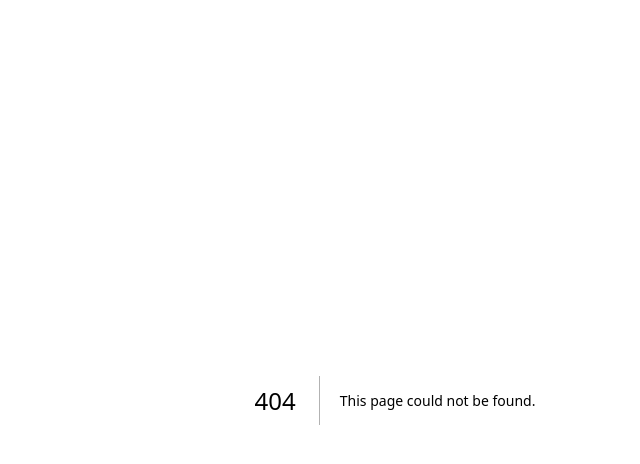
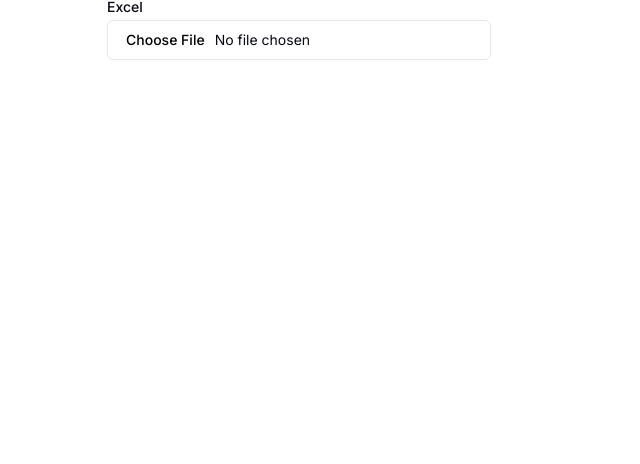
Before and after one commit to aneuberger87/BWV-BOT, a Next.js app in the folder frontend/: page /upload in a window 1280 px wide. Before the commit this address had no page. Shown: the top 464 px of the page, without its empty margins (245-885 px from the left). Built offline with nearby package versions, Linux system fonts and the light colour scheme.

Commit message:
testing stuff

```diff
--- a/frontend/src/app/globals.css
+++ b/frontend/src/app/globals.css
@@ -2,32 +2,75 @@
 @tailwind components;
 @tailwind utilities;
 
-:root {
-  --foreground-rgb: 0, 0, 0;
-  --background-start-rgb: 214, 219, 220;
-  --background-end-rgb: 255, 255, 255;
-}
+@layer base {
+  :root {
+    --background: 0 0% 100%;
+    --foreground: 224 71.4% 4.1%;
 
-@media (prefers-color-scheme: dark) {
-  :root {
-    --foreground-rgb: 255, 255, 255;
-    --background-start-rgb: 0, 0, 0;
-    --background-end-rgb: 0, 0, 0;
+    --card: 0 0% 100%;
+    --card-foreground: 224 71.4% 4.1%;
+
+    --popover: 0 0% 100%;
+    --popover-foreground: 224 71.4% 4.1%;
+
+    --primary: 220.9 39.3% 11%;
+    --primary-foreground: 210 20% 98%;
+
+    --secondary: 220 14.3% 95.9%;
+    --secondary-foreground: 220.9 39.3% 11%;
+
+    --muted: 220 14.3% 95.9%;
+    --muted-foreground: 220 8.9% 46.1%;
+
+    --accent: 220 14.3% 95.9%;
+    --accent-foreground: 220.9 39.3% 11%;
+
+    --destructive: 0 84.2% 60.2%;
+    --destructive-foreground: 210 20% 98%;
+
+    --border: 220 13% 91%;
+    --input: 220 13% 91%;
+    --ring: 224 71.4% 4.1%;
+
+    --radius: 0.5rem;
+  }
+
+  .dark {
+    --background: 224 71.4% 4.1%;
+    --foreground: 210 20% 98%;
+
+    --card: 224 71.4% 4.1%;
+    --card-foreground: 210 20% 98%;
+
+    --popover: 224 71.4% 4.1%;
+    --popover-foreground: 210 20% 98%;
+
+    --primary: 210 20% 98%;
+    --primary-foreground: 220.9 39.3% 11%;
+
+    --secondary: 215 27.9% 16.9%;
+    --secondary-foreground: 210 20% 98%;
+
+    --muted: 215 27.9% 16.9%;
+    --muted-foreground: 217.9 10.6% 64.9%;
+
+    --accent: 215 27.9% 16.9%;
+    --accent-foreground: 210 20% 98%;
+
+    --destructive: 0 62.8% 30.6%;
+    --destructive-foreground: 210 20% 98%;
+
+    --border: 215 27.9% 16.9%;
+    --input: 215 27.9% 16.9%;
+    --ring: 216 12.2% 83.9%;
   }
 }
 
-body {
-  color: rgb(var(--foreground-rgb));
-  background: linear-gradient(
-      to bottom,
-      transparent,
-      rgb(var(--background-end-rgb))
-    )
-    rgb(var(--background-start-rgb));
-}
-
-@layer utilities {
-  .text-balance {
-    text-wrap: balance;
+@layer base {
+  * {
+    @apply border-border;
+  }
+  body {
+    @apply bg-background text-foreground;
   }
 }
--- a/frontend/src/app/layout.tsx
+++ b/frontend/src/app/layout.tsx
@@ -15,8 +15,10 @@
   children: React.ReactNode;
 }>) {
   return (
-    <html lang="en">
-      <body className={inter.className}>{children}</body>
+    <html lang="en" className="h-full w-full">
+      <body className={inter.className + " h-full w-full"}>
+        <main className="max-w-xl m-auto">{children}</main>
+      </body>
     </html>
   );
 }
--- /dev/null
+++ b/frontend/src/app/options/options.example.json.ts
@@ -0,0 +1,29 @@
+export const json = [
+  { id: 1, name: "Zentis" },
+  { id: 2, name: "Babor Kosmetik" },
+  { id: 3, name: "RWTH Aachen" },
+  { id: 4, name: "Aldi" },
+  { id: 5, name: "Bauhaus" },
+  { id: 6, name: "Sparkasse Aachen" },
+  { id: 7, name: "Api Computerhandels GmbH" },
+  { id: 8, name: "Debeka" },
+  { id: 9, name: "Steuerberaterkammer Köln" },
+  { id: 10, name: "Rechtsanwaltsberufe" },
+  { id: 11, name: "Notarberufe" },
+  { id: 12, name: "Spedition Hammer Advanced Logistics" },
+  { id: 13, name: "Inform" },
+  { id: 14, name: "Auto Thüllen" },
+  { id: 15, name: "StädteRegion Aachen" },
+  { id: 16, name: "Finanzamt" },
+  { id: 17, name: "Finanzamt" },
+  { id: 18, name: "Zoll Aachen" },
+  { id: 19, name: "Polizei" },
+  { id: 20, name: "Feuerwehr Aachen" },
+  { id: 21, name: "OGS/ Kita" },
+  { id: 22, name: "FH Aachen - Studienberatung" },
+  { id: 23, name: "RWTH-Studienberatung" },
+  { id: 24, name: "Lehramt Berufskolleg" },
+  { id: 25, name: "Soziale Arbeit" },
+  { id: 26, name: "BWL, Wirtschaftsrecht und Global Business and Economics" },
+  { id: 27, name: "EVA" },
+];
--- /dev/null
+++ b/frontend/src/app/options/page.tsx
@@ -0,0 +1,21 @@
+import { json } from "./options.example.json";
+
+export default function Home() {
+  const options = json;
+
+  return (
+    <main className="flex min-h-screen flex-col items-center justify-between p-24">
+      <div className="z-10 max-w-5xl w-full items-center justify-between font-mono text-sm lg:flex">
+        Nils Angelika Jonas
+      </div>
+      {options.map((option) => (
+        <div
+          key={option.id}
+          className="flex flex-col items-center justify-center"
+        >
+          <div className="text-2xl">{option.name}</div>
+        </div>
+      ))}
+    </main>
+  );
+}
--- a/frontend/src/app/page.tsx
+++ b/frontend/src/app/page.tsx
@@ -1,4 +1,5 @@
 import Image from "next/image";
+import fs from "fs";
 
 export default function Home() {
   return (
--- /dev/null
+++ b/frontend/src/app/upload/page.tsx
@@ -0,0 +1,13 @@
+import { Input } from "@/components/ui/input";
+import { Label } from "@/components/ui/label";
+
+const UploadPaged = () => {
+  return (
+    <div className="grid w-full max-w-sm items-center gap-1.5">
+      <Label htmlFor="excel">Excel</Label>
+      <Input id="excel" type="file" />
+    </div>
+  );
+};
+
+export default UploadPaged;
--- /dev/null
+++ b/frontend/src/components/ui/input.tsx
@@ -0,0 +1,25 @@
+import * as React from "react"
+
+import { cn } from "@/lib/utils"
+
+export interface InputProps
+  extends React.InputHTMLAttributes<HTMLInputElement> {}
+
+const Input = React.forwardRef<HTMLInputElement, InputProps>(
+  ({ className, type, ...props }, ref) => {
+    return (
+      <input
+        type={type}
+        className={cn(
+          "flex h-10 w-full rounded-md border border-input bg-background px-3 py-2 text-sm ring-offset-background file:border-0 file:bg-transparent file:text-sm file:font-medium placeholder:text-muted-foreground focus-visible:outline-none focus-visible:ring-2 focus-visible:ring-ring focus-visible:ring-offset-2 disabled:cursor-not-allowed disabled:opacity-50",
+          className
+        )}
+        ref={ref}
+        {...props}
+      />
+    )
+  }
+)
+Input.displayName = "Input"
+
+export { Input }
--- /dev/null
+++ b/frontend/src/components/ui/label.tsx
@@ -0,0 +1,26 @@
+"use client"
+
+import * as React from "react"
+import * as LabelPrimitive from "@radix-ui/react-label"
+import { cva, type VariantProps } from "class-variance-authority"
+
+import { cn } from "@/lib/utils"
+
+const labelVariants = cva(
+  "text-sm font-medium leading-none peer-disabled:cursor-not-allowed peer-disabled:opacity-70"
+)
+
+const Label = React.forwardRef<
+  React.ElementRef<typeof LabelPrimitive.Root>,
+  React.ComponentPropsWithoutRef<typeof LabelPrimitive.Root> &
+    VariantProps<typeof labelVariants>
+>(({ className, ...props }, ref) => (
+  <LabelPrimitive.Root
+    ref={ref}
+    className={cn(labelVariants(), className)}
+    {...props}
+  />
+))
+Label.displayName = LabelPrimitive.Root.displayName
+
+export { Label }
--- /dev/null
+++ b/frontend/src/lib/utils.ts
@@ -0,0 +1,6 @@
+import { type ClassValue, clsx } from "clsx"
+import { twMerge } from "tailwind-merge"
+
+export function cn(...inputs: ClassValue[]) {
+  return twMerge(clsx(inputs))
+}
--- a/frontend/tailwind.config.ts
+++ b/frontend/tailwind.config.ts
@@ -1,20 +1,80 @@
-import type { Config } from "tailwindcss";
+import type { Config } from "tailwindcss"
 
-const config: Config = {
+const config = {
+  darkMode: ["class"],
   content: [
-    "./src/pages/**/*.{js,ts,jsx,tsx,mdx}",
-    "./src/components/**/*.{js,ts,jsx,tsx,mdx}",
-    "./src/app/**/*.{js,ts,jsx,tsx,mdx}",
-  ],
+    './pages/**/*.{ts,tsx}',
+    './components/**/*.{ts,tsx}',
+    './app/**/*.{ts,tsx}',
+    './src/**/*.{ts,tsx}',
+	],
+  prefix: "",
   theme: {
+    container: {
+      center: true,
+      padding: "2rem",
+      screens: {
+        "2xl": "1400px",
+      },
+    },
     extend: {
-      backgroundImage: {
-        "gradient-radial": "radial-gradient(var(--tw-gradient-stops))",
-        "gradient-conic":
-          "conic-gradient(from 180deg at 50% 50%, var(--tw-gradient-stops))",
+      colors: {
+        border: "hsl(var(--border))",
+        input: "hsl(var(--input))",
+        ring: "hsl(var(--ring))",
+        background: "hsl(var(--background))",
+        foreground: "hsl(var(--foreground))",
+        primary: {
+          DEFAULT: "hsl(var(--primary))",
+          foreground: "hsl(var(--primary-foreground))",
+        },
+        secondary: {
+          DEFAULT: "hsl(var(--secondary))",
+          foreground: "hsl(var(--secondary-foreground))",
+        },
+        destructive: {
+          DEFAULT: "hsl(var(--destructive))",
+          foreground: "hsl(var(--destructive-foreground))",
+        },
+        muted: {
+          DEFAULT: "hsl(var(--muted))",
+          foreground: "hsl(var(--muted-foreground))",
+        },
+        accent: {
+          DEFAULT: "hsl(var(--accent))",
+          foreground: "hsl(var(--accent-foreground))",
+        },
+        popover: {
+          DEFAULT: "hsl(var(--popover))",
+          foreground: "hsl(var(--popover-foreground))",
+        },
+        card: {
+          DEFAULT: "hsl(var(--card))",
+          foreground: "hsl(var(--card-foreground))",
+        },
+      },
+      borderRadius: {
+        lg: "var(--radius)",
+        md: "calc(var(--radius) - 2px)",
+        sm: "calc(var(--radius) - 4px)",
+      },
+      keyframes: {
+        "accordion-down": {
+          from: { height: "0" },
+          to: { height: "var(--radix-accordion-content-height)" },
+        },
+        "accordion-up": {
+          from: { height: "var(--radix-accordion-content-height)" },
+          to: { height: "0" },
+        },
+      },
+      animation: {
+        "accordion-down": "accordion-down 0.2s ease-out",
+        "accordion-up": "accordion-up 0.2s ease-out",
       },
     },
   },
-  plugins: [],
-};
-export default config;
+  plugins: [require("tailwindcss-animate")],
+} satisfies Config
+
+export default config
```
Also changed, not shown: frontend/package.json (+10 -4 lines), frontend/components.json (added), 1 other file (tests, documents, lock files or other folders).
